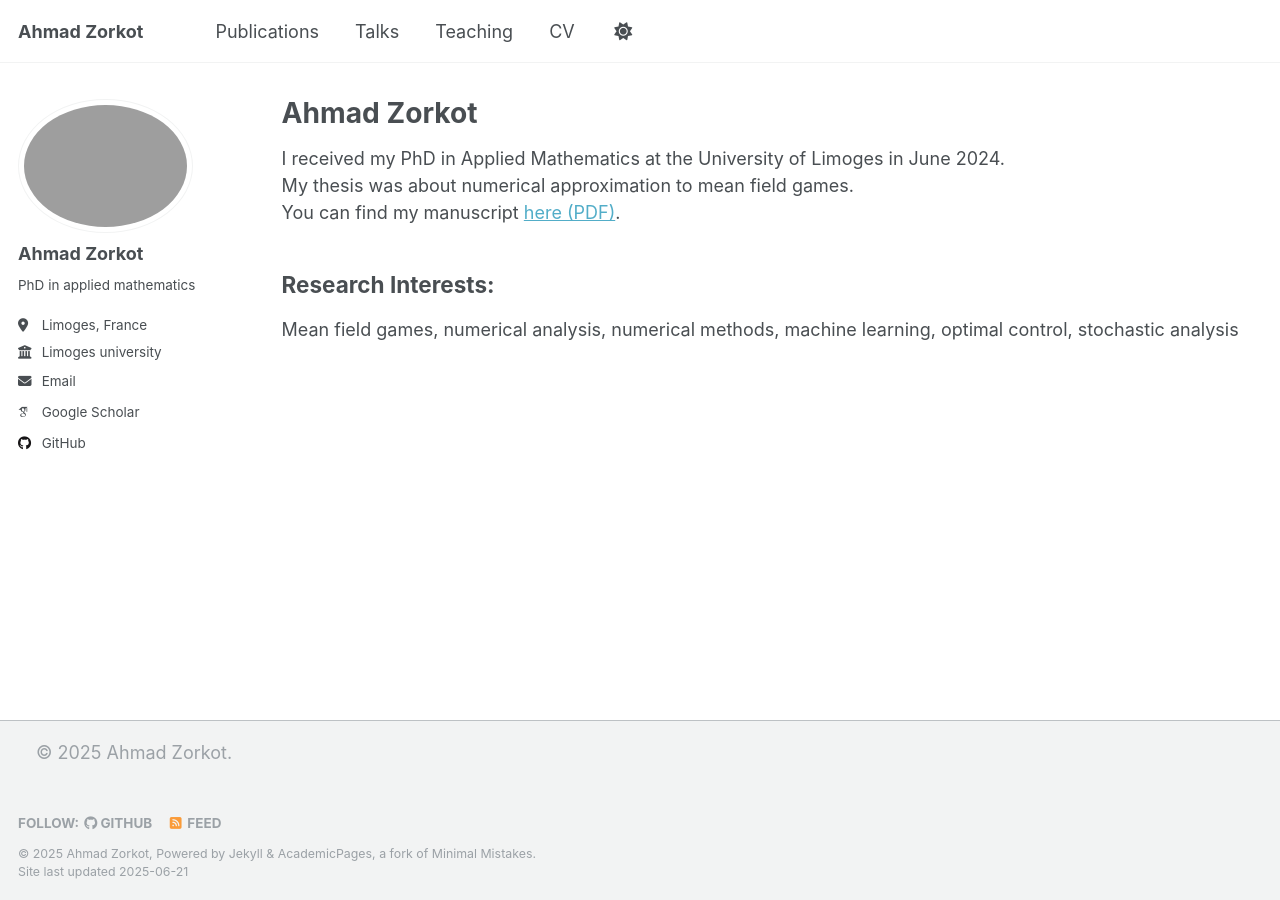
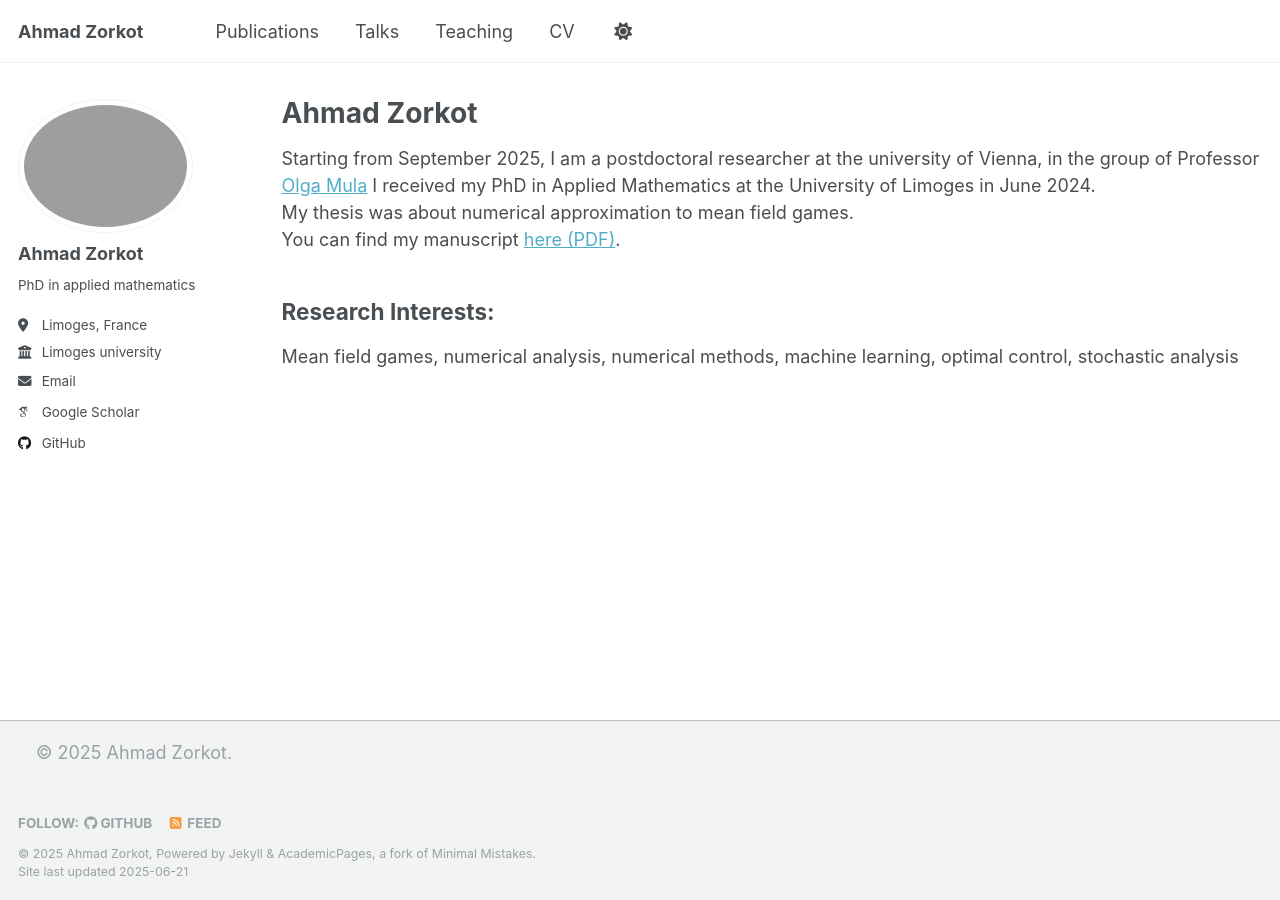
Before and after one commit to ahmadzorkot/ahmadzorkot.github.io, a Jekyll site: the page built from index.md, in a window 1280 px wide. Built offline with Jekyll 4.4.1, drawn with Linux system fonts in a browser that asks for light colours; some web fonts are replaced; our own code applies the rules of GitHub Pages for plain Markdown files.

Commit message:
Update index.md

```diff
--- a/index.md
+++ b/index.md
@@ -4,6 +4,7 @@ author_profile: true
 title: "Ahmad Zorkot"
 ---
 
+Starting from September 2025, I am a postdoctoral researcher at the university of Vienna, in the group of Professor [Olga Mula](https://olah-mula.github.io/)
 I received my PhD in Applied Mathematics at the University of Limoges in June 2024.
 My thesis was about numerical approximation to mean field games.
 You can find my manuscript [here (PDF)](https://theses.hal.science/tel-04642299v1/file/2024LIMO0026.pdf).
```
